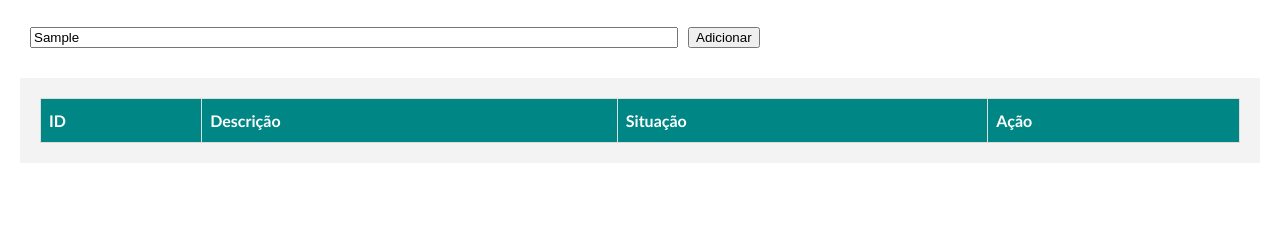
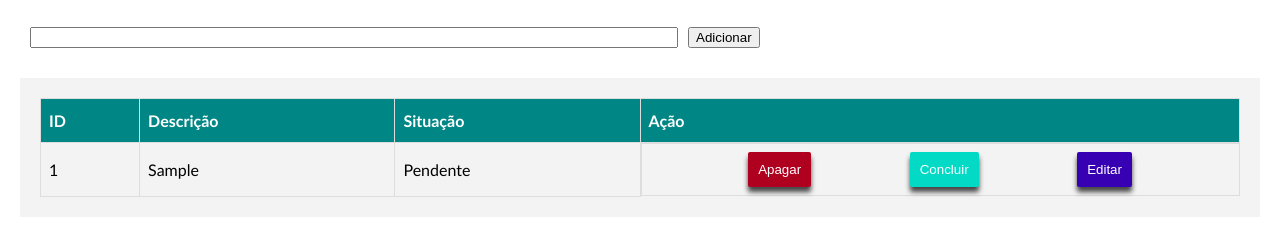
Before and after one commit to lucasmcast/html-css, a plain HTML site: page proway/html/table_mvc.html in a window 1280 px wide. Both pictures are taken after typing "Sample" into the empty fields and a click on the button "Adicionar". Shown: the part 50-286 px from the top of the page. Drawn offline with Linux system fonts and the light colour scheme.

Commit message:
update mvc table list

```diff
--- a/proway/html/scripts/app.js
+++ b/proway/html/scripts/app.js
@@ -1,3 +1 @@
-const items = ["ID", "Descrição", "Situação", "Ação"]
-const table = new TableController(items);
-table.renderTable();
+const app = new TableView()
--- a/proway/html/scripts/tableController.js
+++ b/proway/html/scripts/tableController.js
@@ -1,16 +1,54 @@
 class TableController{
 
-    constructor(items){
-        this.items = items;
-        this.button = document.getElementById("buttonAdd");
-    }
-
-    renderTable = () => {
-        const table = new TableModel(this.items);
-        table.renderTable()
+    renderTable = (itemsTable) => {
+        this.table = new TableModel(itemsTable);
+        this.table.renderTable()
     }
 
     addItemTable = () => {
-        const button = document.getElementById("buttonAdd");
+        const input = document.getElementById("inputAdd");
+
+        let btnDel = document.createElement("button");
+        btnDel.innerHTML = "Apagar";
+        let btnEdit = document.createElement("button");
+        btnEdit.innerHTML = "Editar";
+        let btnFinish = document.createElement("button");
+        btnFinish.innerHTML = "Concluir";
+
+        const content = this.table.getContent()
+        let linha = content.insertRow(-1);
+        let coll1 = linha.insertCell(0);
+        let coll2 = linha.insertCell(1);
+        let coll3 = linha.insertCell(2);
+        let coll4 = linha.insertCell(3);
+
+        coll4.classList.add("btn-action");
+        let qtd = content.getElementsByTagName("tr").length;
+
+        btnDel.classList.add("btn-del");
+        btnEdit.classList.add("btn-edit");
+        btnFinish.classList.add("btn-finish")
+
+        btnDel.addEventListener('click', () => {
+            this.table.clickButtonDel(btnDel);
+        }, false);
+
+        btnFinish.addEventListener('click', () => {
+            this.table.clickButtonFinish(btnFinish)
+        }, false);
+
+        btnEdit.addEventListener('click', () => {
+            this.table.clickButtonEdit(btnEdit)
+        })
+
+        coll1.innerHTML = qtd;
+        coll2.innerHTML = input.value;
+        coll3.innerHTML = "Pendente"
+
+        coll4.appendChild(btnDel);
+        coll4.appendChild(btnFinish);
+        coll4.appendChild(btnEdit);
+        input.value = ""
     }
+
 }
--- a/proway/html/scripts/tableModels.js
+++ b/proway/html/scripts/tableModels.js
@@ -2,30 +2,23 @@ class TableModel{
 
     constructor(items){
         this.items = items;
+        this.table = document.getElementById("customers");
+        this.thead = document.createElement("thead");
+        this.tr = document.createElement("tr");
+        this.createLineCol(this.items, this.tr);
+        this.content = document.createElement("tbody");
     }
 
     renderTable = () => {
-        //renderiza na pagina html a tabela
-        const button = document.getElementById("buttonAdd");
-
-        button.addEventListener("click", this.addItem);
-
-        const table = document.getElementById("customers");
-        const thead = document.createElement("thead");
-        const tr = document.createElement("tr")
-
-        this.createLineCol(this.items, tr);
-
-        const content = document.createElement("tbody");
-        content.id = "content";
+        this.content.id = "content";
 
         const tfoot = document.createElement("tfoot");
 
-        thead.appendChild(tr);
+        this.thead.appendChild(this.tr);
 
-        table.appendChild(thead);
-        table.appendChild(content);
-        table.appendChild(tfoot);
+        this.table.appendChild(this.thead);
+        this.table.appendChild(this.content);
+        this.table.appendChild(tfoot);
     }
 
     createLineCol = (items, tr) => {
@@ -37,8 +30,40 @@ class TableModel{
         }
     }
 
-    addItem = () => {
-        const controler = Controler();
-        controler.addItem();
+    clickButtonDel(r) {
+        var i = r.parentNode.parentNode.rowIndex;
+        document.getElementById("customers").deleteRow(i);
+    }
+
+    clickButtonFinish(r){
+        let line = r.parentNode.parentNode;
+        let status = line.querySelectorAll("td")[2]
+        status.innerHTML = "Concluído"
+    }
+
+    clickButtonEdit(r){
+        let line = r.parentNode.parentNode;
+        let tarefa = line.querySelectorAll("td")[1]
+
+        let btnSalve = document.createElement("button")
+        btnSalve.innerHTML = "Salvar"
+        let input = document.createElement("input")
+        input.value = tarefa.innerHTML
+        tarefa.innerHTML = ""
+        tarefa.appendChild(input);
+        tarefa.appendChild(btnSalve);
+
+
+        btnSalve.addEventListener('click', function () {
+            tarefa.innerHTML = input.value
+        });
+    }
+
+    getContent(){
+        return this.content;
+    }
+
+    setContent(){
+
     }
 }
--- a/proway/html/scripts/tableView.js
+++ b/proway/html/scripts/tableView.js
@@ -2,15 +2,21 @@ class TableView{
 
     constructor(){
         this.controler = new TableController();
-        this.addEventListener('click', addEventButtonAdd);
+        this.renderTable();
+        this.buttonAdd = document.getElementById("buttonAdd");
+        this.buttonAdd.addEventListener('click', this.addItem);
     }
 
-    addEventButtonAdd = () =>{
-        const button = document.getElementById("buttonAdd");
-        button.addEventListener('click', addItem)
+    addEventButton = () =>{
+        this.controler.addEventButton();
     }
 
-    addItemTable = () =>{
-        this.controler.addItemTable()
+    addItem = () => {
+        this.controler.addItemTable();
+    }
+
+    renderTable = () => {
+        const itemsTable = ["ID", "Descrição", "Situação", "Ação"];
+        this.controler.renderTable(itemsTable);
     }
 }
--- a/proway/html/table_mvc.html
+++ b/proway/html/table_mvc.html
@@ -19,8 +19,9 @@
             </table>
         </div>
     </main>
+    <script src="scripts/tableModels.js"></script>
+    <script src="scripts/tableView.js"></script>
     <script src="scripts/tableController.js"></script>
-    <script src="scripts/tableModels.js"></script>
     <script src="scripts/app.js"></script>
 </body>
 </html>
```
Also changed, not shown: proway/html/lista_tarefa.html (+1 -0 lines), proway/html/scripts/lista_tarefa.js (deleted, +0 -10 lines).
